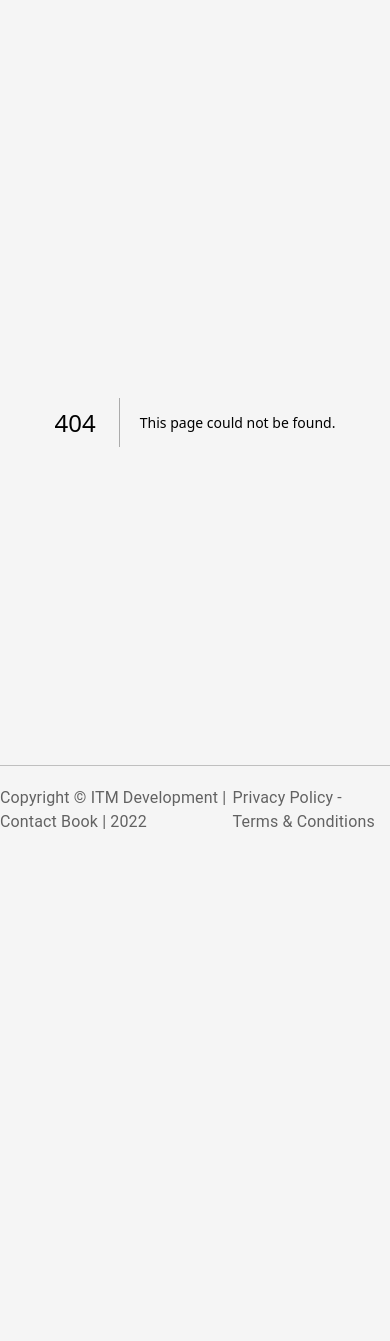
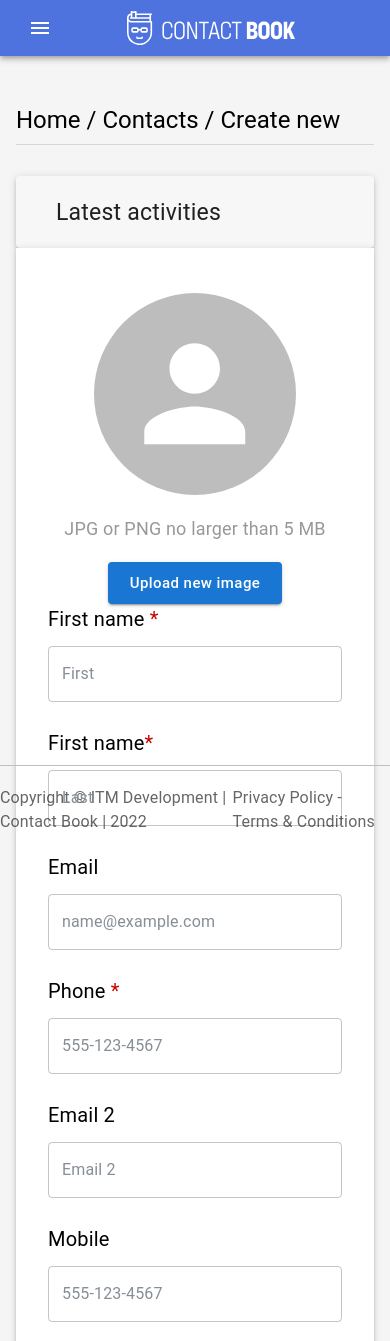
Before and after one commit to AnasAzizi/contact-app, a Next.js app: page /contacts/create-new in a window 390 px wide. Before the commit this address had no page. Shown: the top 1341 px of the page. Before the commit the page ends 844 px from the top, so only its background shows below. Built offline with nearby package versions, Linux system fonts and the light colour scheme.

Commit message:
Added craete new user page. Added responsive design to contacts,users pages

```diff
--- /dev/null
+++ b/src/pages/contacts/create-new.js
@@ -0,0 +1,218 @@
+import NavBar from "@/components/NavBar";
+import React from "react";
+import { useRouter } from "next/router";
+import {
+  Card,
+  Container,
+  Typography,
+  Divider,
+  Avatar,
+  Button,
+  TextField,
+  FormControl,
+  InputLabel,
+  OutlinedInput,
+} from "@mui/material";
+import Grid from "@mui/material/Grid2";
+
+const CreateNew = () => {
+  const router = useRouter();
+
+  return (
+    <>
+      <NavBar />
+      <Container maxWidth="xl">
+        <Typography mt={6} mb={1} variant="h5" color="black">
+          Home / Contacts / Create new
+        </Typography>
+        <Divider />
+        <Card
+          sx={{
+            height: "72px",
+            bgcolor: "#F7F7F7",
+            mt: "31px",
+            boxShadow: 3
+          }}
+        >
+          <Typography
+            sx={{
+              fontSize: "23px",
+              mt: "20px",
+              ml: "40px",
+            }}
+          >
+            Latest activities
+          </Typography>
+        </Card>
+        <Grid
+          container
+          pt="45px"
+          size={12}
+          direction={{ xs: "column", md: "row" }}
+          bgcolor="white"
+          sx={{ boxShadow: 3 }}
+        >
+          <Grid
+            container
+            item="true"
+            size={{ xs: 12, md: 3 }}
+            direction="column"
+            alignItems="center"
+          >
+            <Grid item="true" xs={12}>
+              <Avatar sx={{ width: 202, height: 202 }} />
+            </Grid>
+            <Grid item="true" xs={12}>
+              <Typography
+                color="black"
+                fontSize="18px"
+                sx={{ opacity: "40%", my: "20px" }}
+              >
+                JPG or PNG no larger than 5 MB
+              </Typography>
+            </Grid>
+            <Grid item="true" xs={12}>
+              <Button
+                size="large"
+                variant="contained"
+                bgcolor="#4E73DF"
+                sx={{ textTransform: "none" }}
+              >
+                Upload new image
+              </Button>
+            </Grid>
+          </Grid>
+          <Grid container item="true" size={{ xs: 12, md: 9 }} pr="32px" pl={{xs:"32px",md:0}} >
+            <Grid
+              item="true"
+              container
+              justifyContent="center"
+              size={12}
+              direction={{ xs: "column", md: "row" }}
+              columnSpacing="26px"
+              rowSpacing="26px"
+              wrap="wrap"
+            >
+              <Grid item="true" size={{ xs: 12, md: 5.7 }}>
+                <Typography mb="12px" color="black" fontSize="20px">
+                  First name <span style={{ color: "#C70000" }}>*</span>
+                </Typography>
+                <FormControl variant="outlined" fullWidth>
+                  <InputLabel sx={{ color: "#868E96" }}>First</InputLabel>
+                  <OutlinedInput label="First" type="text" />
+                </FormControl>
+              </Grid>
+              <Grid item="true" size={{ xs: 12, md: 5.7 }}>
+                <Typography mb="12px" color="black" fontSize="20px">
+                  First name<span style={{ color: "#C70000" }}>*</span>
+                </Typography>
+                <FormControl variant="outlined" fullWidth>
+                  <InputLabel sx={{ color: "#868E96" }}>Last</InputLabel>
+                  <OutlinedInput label="Last" type="text" />
+                </FormControl>
+              </Grid>
+              <Grid item="true" size={{ xs: 12, md: 5.7 }}>
+                <Typography mb="12px" color="black" fontSize="20px">
+                  Email
+                </Typography>
+                <FormControl variant="outlined" fullWidth>
+                  <InputLabel sx={{ color: "#868E96" }}>
+                    name@example.com
+                  </InputLabel>
+                  <OutlinedInput label="name@example.com" type="email" />
+                </FormControl>
+              </Grid>
+              <Grid item="true" size={{ xs: 12, md: 5.7 }}>
+                <Typography mb="12px" color="black" fontSize="20px">
+                  Phone <span style={{ color: "#C70000" }}>*</span>
+                </Typography>
+                <FormControl variant="outlined" fullWidth>
+                  <InputLabel sx={{ color: "#868E96" }}>
+                    555-123-4567
+                  </InputLabel>
+                  <OutlinedInput
+                    label="555-123-4567"
+                    type="number"
+                  ></OutlinedInput>
+                </FormControl>
+              </Grid>
+              <Grid item="true" size={{ xs: 12, md: 5.7 }}>
+                <Typography mb="12px" color="black" fontSize="20px">
+                  Email 2
+                </Typography>
+                <FormControl variant="outlined" fullWidth>
+                  <InputLabel sx={{ color: "#868E96" }}>Email 2</InputLabel>
+                  <OutlinedInput label="Email 2" type="text"></OutlinedInput>
+                </FormControl>
+              </Grid>
+              <Grid item="true" size={{ xs: 12, md: 5.7 }}>
+                <Typography mb="12px" color="black" fontSize="20px">
+                  Mobile
+                </Typography>
+                <FormControl variant="outlined" fullWidth>
+                  <InputLabel sx={{ color: "#868E96" }}>
+                    555-123-4567
+                  </InputLabel>
+                  <OutlinedInput
+                    label="555-123-4567"
+                    type="text"
+                  ></OutlinedInput>
+                </FormControl>
+              </Grid>
+              <Grid item="true" size={{ xs: 12, md: 5.7 }}>
+                <Typography mb="12px" color="black" fontSize="20px">
+                  Address
+                </Typography>
+                <TextField
+                  fullWidth
+                  placeholder="Address"
+                  multiline
+                  rows={3}
+                  label="Address"
+                />
+              </Grid>
+              <Grid item="true" size={{ xs: 12, md: 5.7 }}>
+                <Typography mb="12px" color="black" fontSize="20px">
+                  Address 2
+                </Typography>
+                <TextField
+                  label="address 2"
+                  fullWidth
+                  placeholder="Address 2"
+                  multiline
+                  rows={3}
+                />
+              </Grid>
+            </Grid>
+            <Grid container size={12} mb="47px" mt="33px" ml={{md:"27px"}} gap={{md:10}}>
+            <Grid item="true" size={{xs:6,md:2}}>
+              <Button
+                fullWidth
+                variant="contained"
+                bgcolor="#4E73DF"
+                sx={{ textTransform: "none",fontSize:"20px" }}
+              >
+                Create
+              </Button>
+            </Grid>
+            <Grid  item="true" size={{xs:6,md:2}}>
+              <Button
+              onClick={() => router.push("/home/contacts")}
+                fullWidth
+                variant="outlined"
+                bgcolor="#4E73DF"
+                sx={{ textTransform: "none",fontSize:"20px" }}
+              >
+                Back
+              </Button>
+            </Grid>
+          </Grid>
+          </Grid>
+
+        </Grid>
+      </Container>
+    </>
+  );
+};
+
+export default CreateNew;
```
Also changed, not shown: src/components/RegisterForm.js (+12 -12 lines), src/components/UserTable.js (+21 -9 lines), src/pages/home/contacts.js (+53 -37 lines), src/pages/home/users.js (+33 -26 lines).
